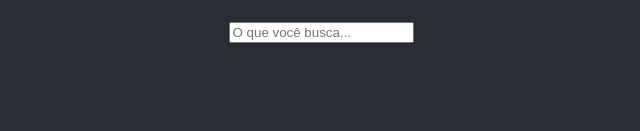
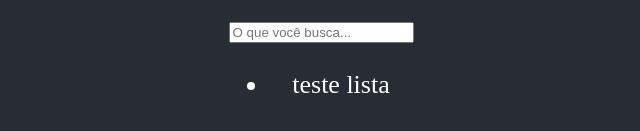
Before and after one commit to ahoymarcus/reactjs-dev-cinemapp, a React (Create React App) app: page / in a window 1280 px wide. Shown: the part 171-302 px from the top of the page, without its empty margins (319-959 px from the left). Built offline with nearby package versions, Linux system fonts and the light colour scheme; no server answers.

Commit message:
Criar componente de MovieList

```diff
--- /dev/null
+++ b/src/containers/MovieList.js
@@ -0,0 +1,10 @@
+
+export const MovieList = (props) => {
+
+
+    return (
+        <ul>
+            <li>teste lista</li>
+        </ul>
+    );
+} ;
--- /dev/null
+++ b/src/containers/index.js
@@ -0,0 +1 @@
+export * from './MovieList';
--- a/src/pages/Cinema/Cinemapp.js
+++ b/src/pages/Cinema/Cinemapp.js
@@ -1,6 +1,7 @@
 import React, { useState, useEffect } from 'react';
 
 import { getMovieList } from '../../services';
+import { MovieList } from '../../containers';
 
 
 
@@ -46,7 +47,7 @@ export const Cinemapp = () => {
 
                 <br />
 
-
+                <MovieList movies={movieList} />
 
 
             </main>
```
